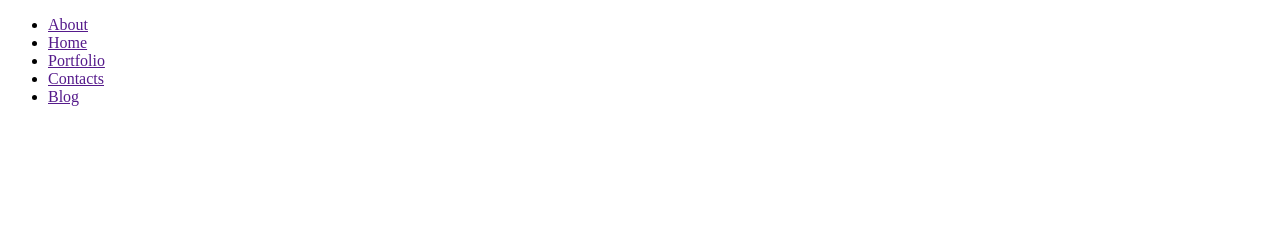
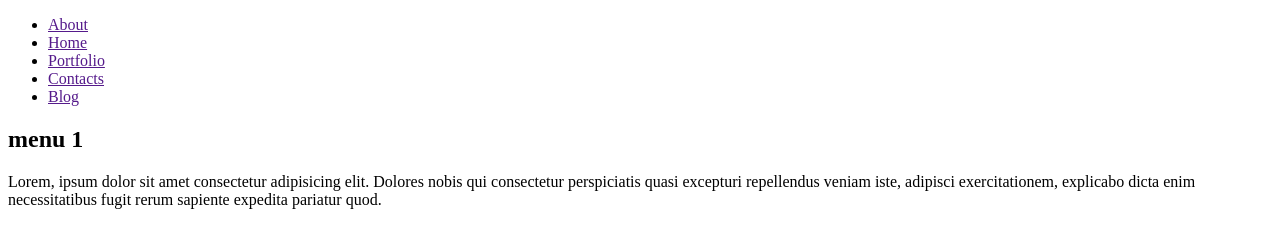
Before and after one commit to samadamp/mittnyrepository, a plain HTML site: page index.html in a window 1280 px wide. Drawn offline with Linux system fonts and the light colour scheme.

Commit message:
nya andringar i html

```diff
--- a/index.html
+++ b/index.html
@@ -18,5 +18,12 @@
         </ul>
     </nav>
     <header></header>
+
+    <main>
+        <article>
+            <h1>menu 1</h1>
+            <p>Lorem, ipsum dolor sit amet consectetur adipisicing elit. Dolores nobis qui consectetur perspiciatis quasi excepturi repellendus veniam iste, adipisci exercitationem, explicabo dicta enim necessitatibus fugit rerum sapiente expedita pariatur quod.</p>
+        </article>
+    </main>
 </body>
 </html>
```
